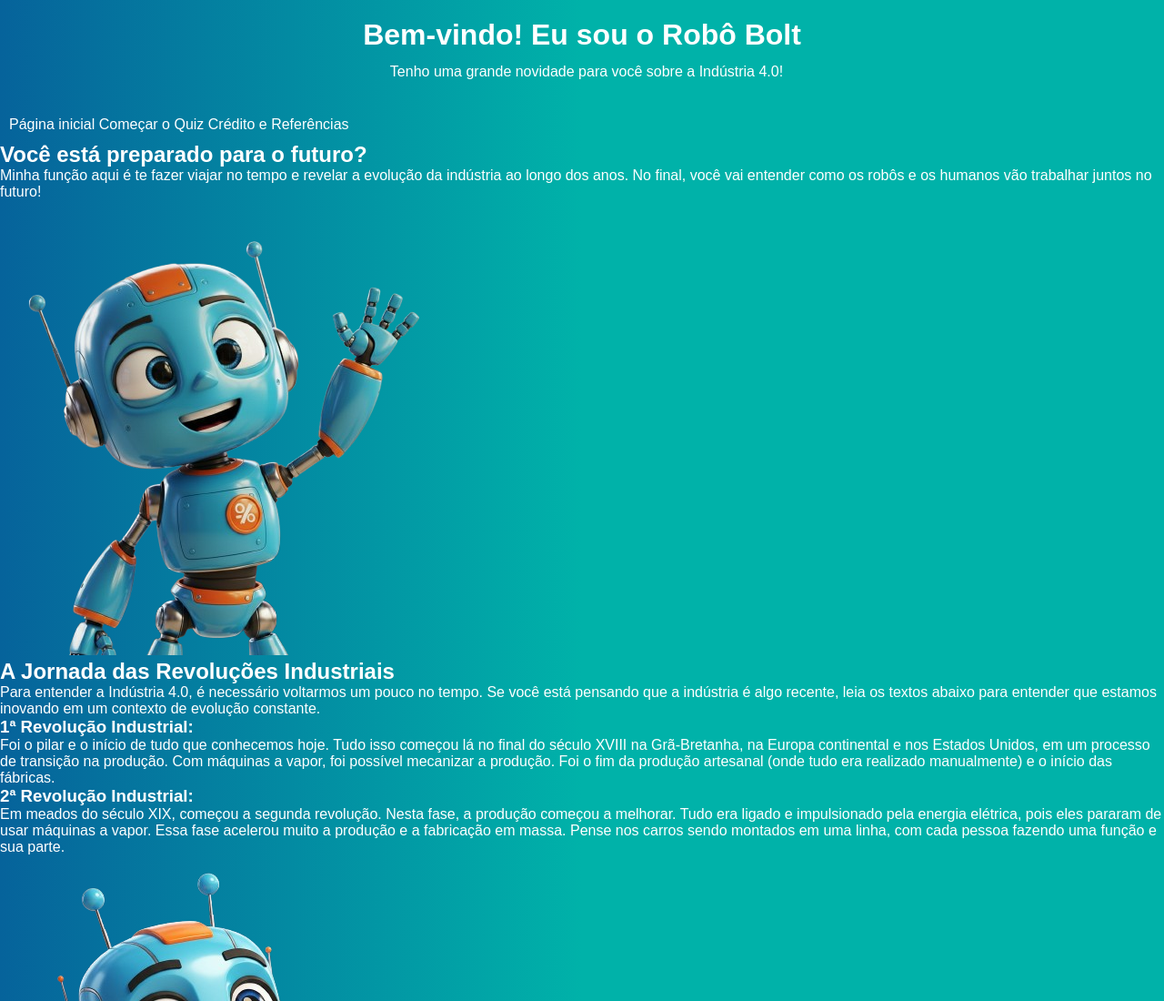
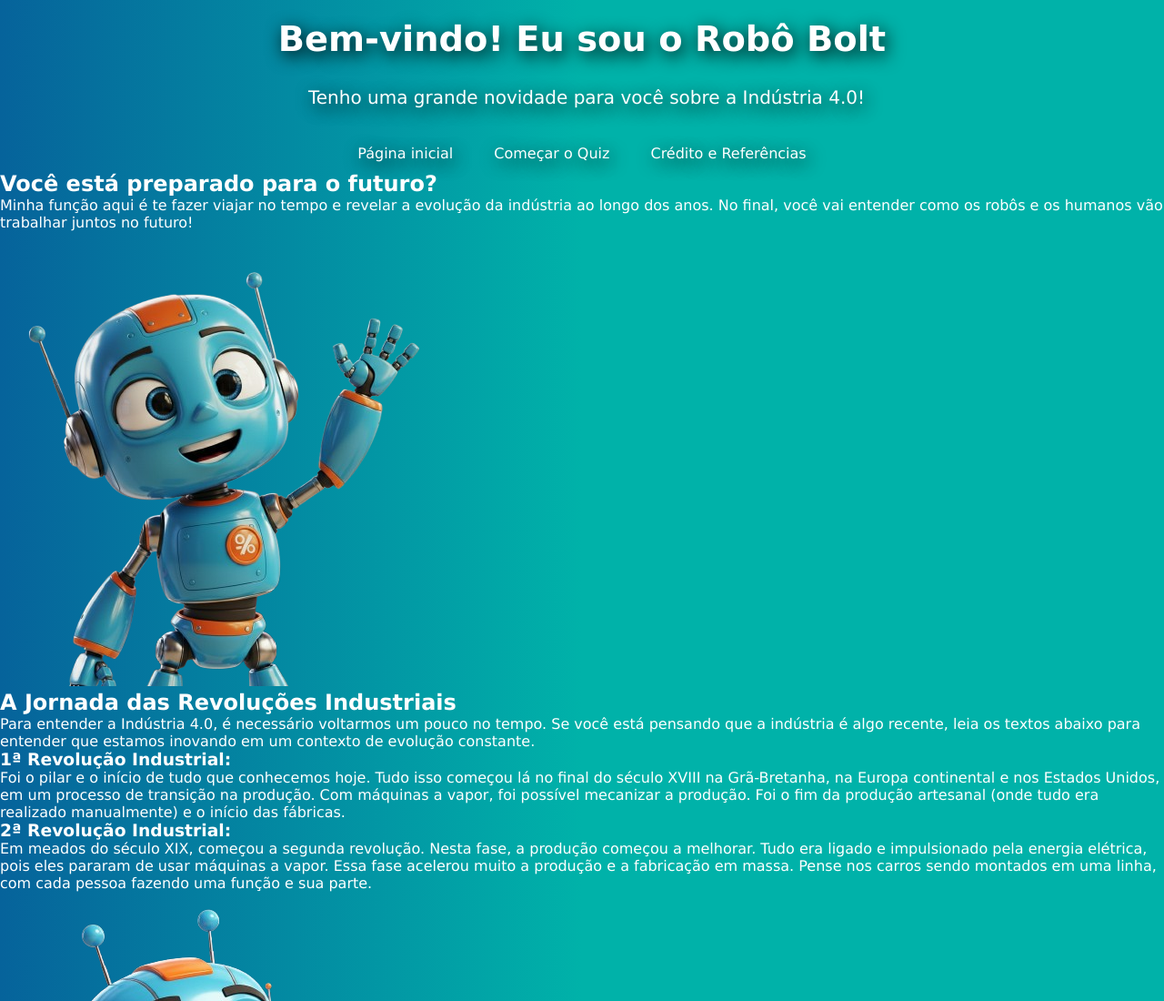
Before and after one commit to leticiasantos-dev5/projeto-site-industria4.0, a plain HTML site: page index.html in a window 1280 px wide. Shown: the top 1100 px of the page at 91% size. Drawn offline with Linux system fonts and the light colour scheme.

Commit message:
atualizei

```diff
--- a/estilo/style.css
+++ b/estilo/style.css
@@ -26,60 +26,71 @@
 
     --fonte1: 'Work Sans', sans-serif;
     --fonte2: 'Alfa Slab One', serif;
-    --fonte-candy: 'Candy',
-    --fonte-padrao: Arial, Verdana, Helvetica, sans-serif;
+    --fonte-candy: 'Candy', sans-serif;
+    --fonte-padrao: 'Lucida Sans', 'Lucida Sans Regular', 'Lucida Grande', 'Lucida Sans Unicode', Geneva, Verdana, sans-serif;
 }
 
-
+/* Define a fonte 'Lucida Sans' para toda a página.
+   Isso evita a repetição de código e garante que a fonte
+   seja aplicada em todos os elementos, incluindo a tabela. */
 body {
-    font-family: var(--fonte1);
+    font-family: var(--fonte-padrao);
     background-image: linear-gradient(to left, var(--corverdeclaro) 50%, var(--corazul));
-    color: rgb(255, 255, 255)
+    color: rgb(255, 255, 255);
 }
 
-
+/* Estilos do Cabeçalho */
 header {
-    font-family: var(--fonte1);
+    /* A fonte foi removida daqui, pois o 'body' já define para todos */
     padding: 20px;
-    background-color: var(--corverdeclaro); /* Use a variável para a cor */
+    background-color: var(--corverdeclaro);
     background-image: linear-gradient(to left, var(--corverdeclaro) 50%, var(--corazul));
     color: white;
     text-align: center;
+    font-size: larger;
+    text-shadow: 3px 5px 19px rgb(0, 0, 0);
 }
 
 header > p {
-    padding-bottom: 10px;
-    padding-top: 13px;
-    padding-left: 10px; /* Considere usar 'padding' para definir os 4 lados de uma vez */
+    padding-bottom: 0.5em;
+    padding-top: 30px;
+    padding-left: 10px;
+    font-size: 20px;
+    text-shadow: 3px 5px 19px rgb(0, 0, 0);
 }
 
+/* Estilos da Barra de Navegação */
 nav {
     background-image: linear-gradient(to left, var(--corverdeclaro) 50%, var(--corazul));
     padding: 10px;
-
-
+    text-align: center;
+    text-shadow: 3px 5px 19px rgb(0, 0, 0);
 }
 
-nav> a{
+nav > a {
+    /* A fonte foi removida daqui, pois o 'body' já define para todos */
     color: white;
     text-decoration: none;
+    padding: 20px;
+    margin: auto;
+    text-shadow: 3px 5px 19px rgb(0, 0, 0);
+}
 
-
-}
-h1{
+nav a:hover {
+    background-color: var(--corrosa);
+    transition: 0.5s;
+    text-decoration: none;
+    border-radius: 10px;
     color: white;
 }
 
-/*CONFIGURAÇÃO DE TABELA*/
- body {
-            font-family: Arial, Helvetica, sans-serif;
+h1 {
+    color: white;
 }
 
+/* CONFIGURAÇÃO DE TABELA */
 table {
-            /* Centraliza a tabela na página */
     margin: 0 auto;
-
-            /* Demais estilos */
     width: 800px;
     max-width: 800px;
     border-collapse: collapse;
@@ -98,5 +109,6 @@ h1{
 th, td {
     border: 1px solid black;
     padding: 10px;
-            background-color: ;
+    /* A propriedade 'background-color' estava vazia. Adicionei uma cor. */
+
 }
```
Lines whose indentation alone changed are shown as unchanged.
